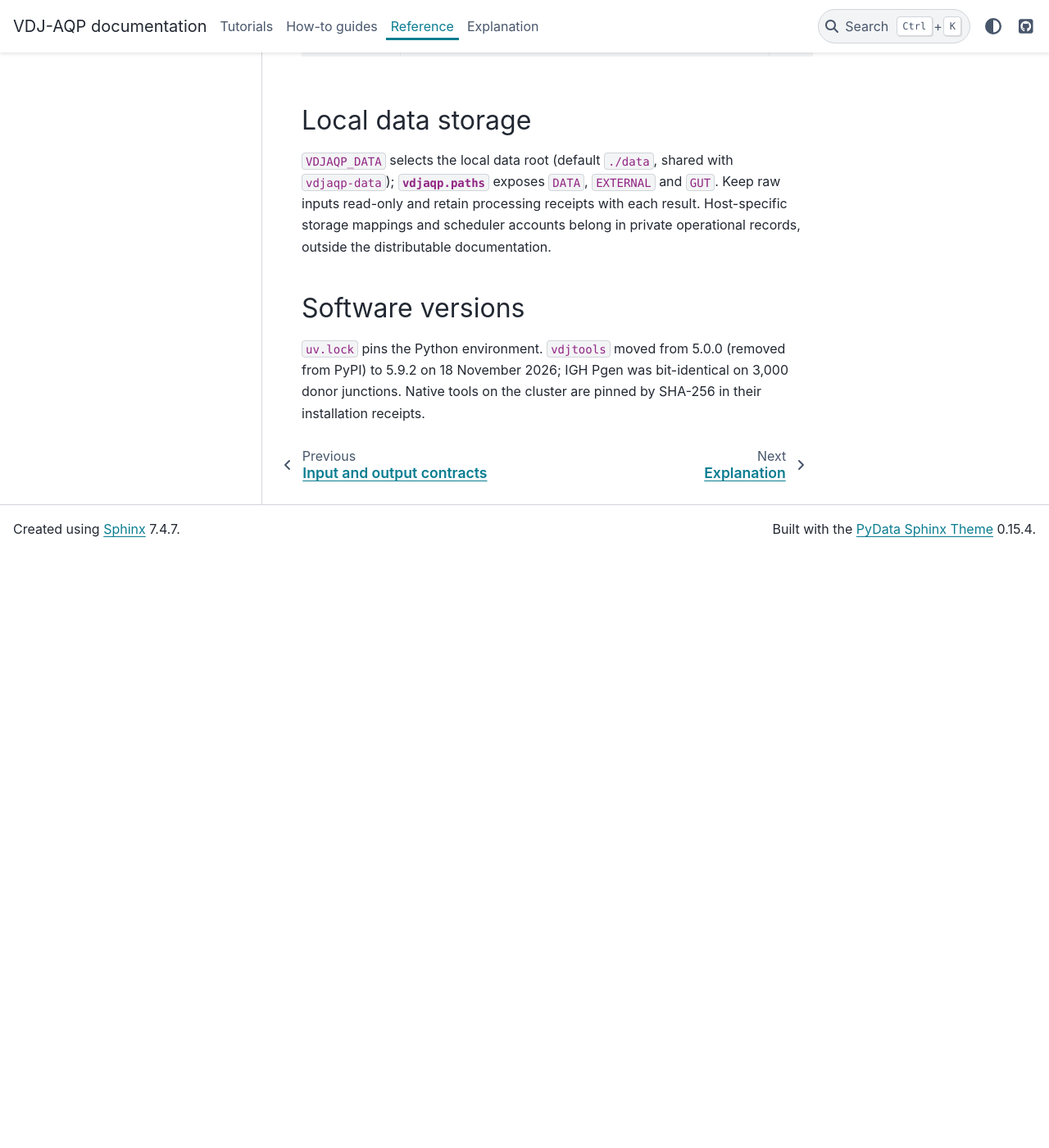
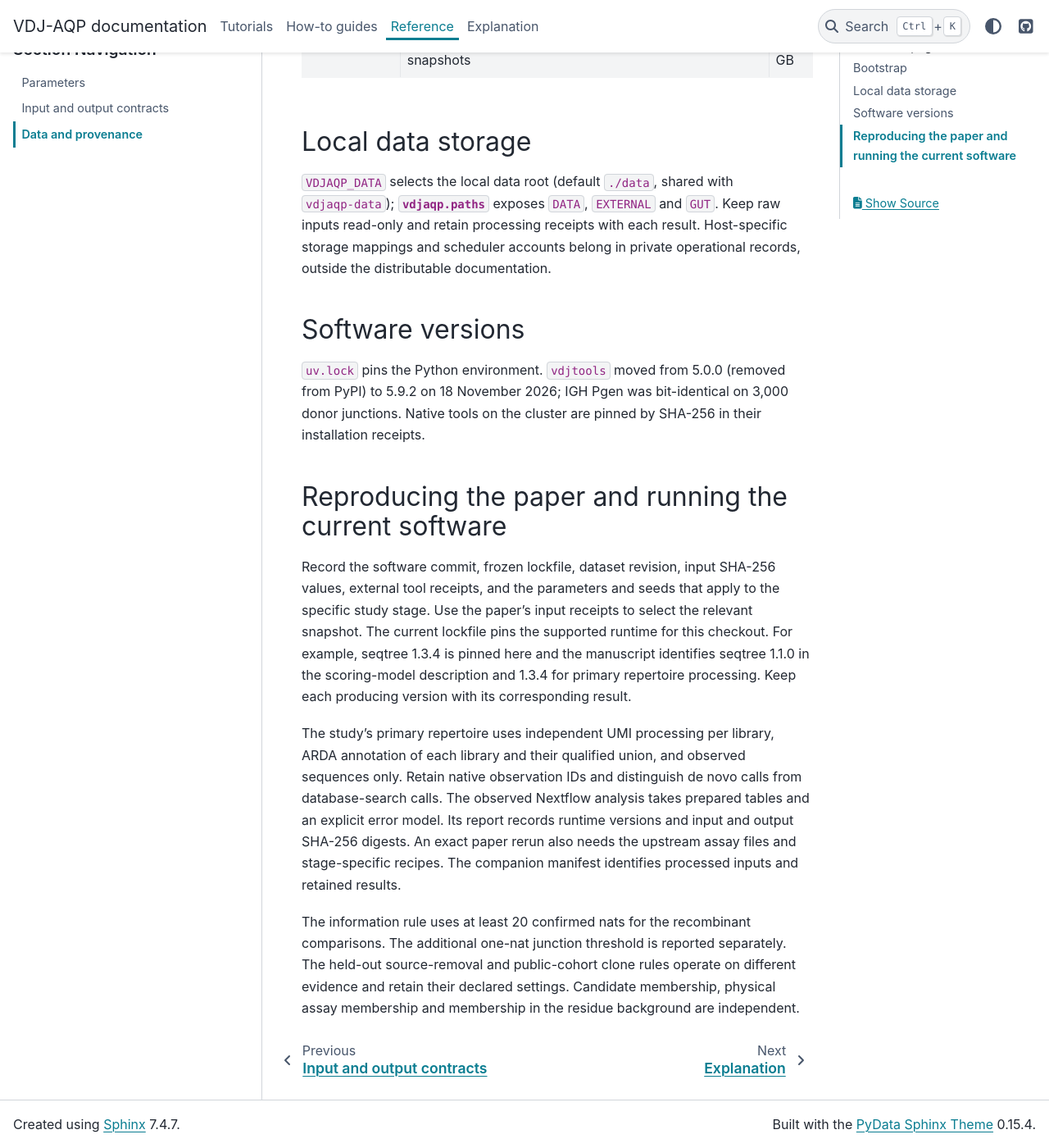
Before and after one commit to antigenomics/vdjaqp, a Sphinx documentation site: the page built from docs/data.rst, in a window 1280 px wide and 1400 px high, scrolled down 1474 px. Shown: the whole window at 82% size. Built offline with Sphinx 7.4.7 and the PyData theme 0.15.4, drawn with Linux system fonts in a browser that asks for light colours; before the commit the page ends 2149 px from its top, so only the background shows below that; some of the changed text lies outside the part shown.

Commit message:
Align manuscript reproducibility guidance and add light logo

```diff
--- a/docs/data.rst
+++ b/docs/data.rst
@@ -11,16 +11,17 @@ Bootstrap
 
 .. code-block:: sh
 
-   uv sync --extra data
+   uv sync --frozen --extra data
    .venv/bin/vdjaqp-data                                # calibration only (default)
    .venv/bin/vdjaqp-data --group donor simulations      # one-donor AIRR/peptides, simulations
    .venv/bin/vdjaqp-data --group external               # processed public gut cohorts
-   .venv/bin/vdjaqp-data --group results --dest ../2026-vdjaqp-ms   # paper result tables
+   .venv/bin/vdjaqp-data --group results --dest ./paper-inputs    # retained result tables
    .venv/bin/vdjaqp-data --verify DIR --group all       # re-check an existing copy
 
 Each download is verified against the manifest SHA-256. Pin a dataset commit with
 ``--revision`` for exact reproduction. Mutable revisions are resolved once to an
-immutable dataset commit before fetching the manifest and files. Manifest paths,
+immutable dataset commit before fetching the manifest and files. The command prints
+the resolved commit. Manifest paths,
 required metadata, sizes and digests are validated before publication.
 
 Writers serialize through a bounded destination lock. Destination file identity
@@ -56,7 +57,7 @@ has not been qualified. Abrupt termination may leave an unused staging file.
        PROTECT GSE109142 AIRR and outcomes; gene matrices
      - 2.8 GB
    * - ``results``
-     - bulky manuscript result tables, same relative paths as the paper repository
+     - retained study outputs, including earlier analysis snapshots
      - 0.5 GB
 
 Local data storage
@@ -75,3 +76,30 @@ Software versions
 PyPI) to 5.9.2 on 18 November 2026; IGH Pgen was bit-identical on 3,000 donor
 junctions. Native tools on the cluster are pinned by SHA-256 in their installation
 receipts.
+
+
+Reproducing the paper and running the current software
+-------------------------------------------------------
+
+Record the software commit, frozen lockfile, dataset revision, input SHA-256
+values, external tool receipts, and the parameters and seeds that apply to the
+specific study stage. Use the paper's input receipts to select the relevant
+snapshot. The current lockfile pins the supported runtime for this checkout.
+For example, seqtree 1.3.4 is pinned here and the manuscript identifies seqtree
+1.1.0 in the scoring-model description and 1.3.4 for primary repertoire
+processing. Keep each producing version with its corresponding result.
+
+The study's primary repertoire uses independent UMI processing per library,
+ARDA annotation of each library and their qualified union, and observed
+sequences only. Retain native observation IDs and distinguish de novo calls
+from database-search calls. The observed Nextflow analysis takes prepared
+tables and an explicit error model. Its report records runtime versions and
+input and output SHA-256 digests. An exact paper rerun also needs the upstream
+assay files and stage-specific recipes. The companion manifest identifies
+processed inputs and retained results.
+
+The information rule uses at least 20 confirmed nats for the recombinant
+comparisons. The additional one-nat junction threshold is reported separately.
+The held-out source-removal and public-cohort clone rules operate on different
+evidence and retain their declared settings. Candidate membership, physical
+assay membership and membership in the residue background are independent.
--- a/docs/index.rst
+++ b/docs/index.rst
@@ -1,4 +1,4 @@
-.. image:: _static/vdjaqp.png
+.. image:: _static/vdjaqp-light.png
    :alt: VDJ-AQP logo: skull with branching antibody antlers, peptides and mass-spectrometry rays and peaks
    :width: 320px
    :align: center
```
Also changed, not shown: README.md (+14 -1 lines), docs/methods.rst (+12 -0 lines), skills/vdjaqp/SKILL.md (+6 -1 lines), 6 other files.
